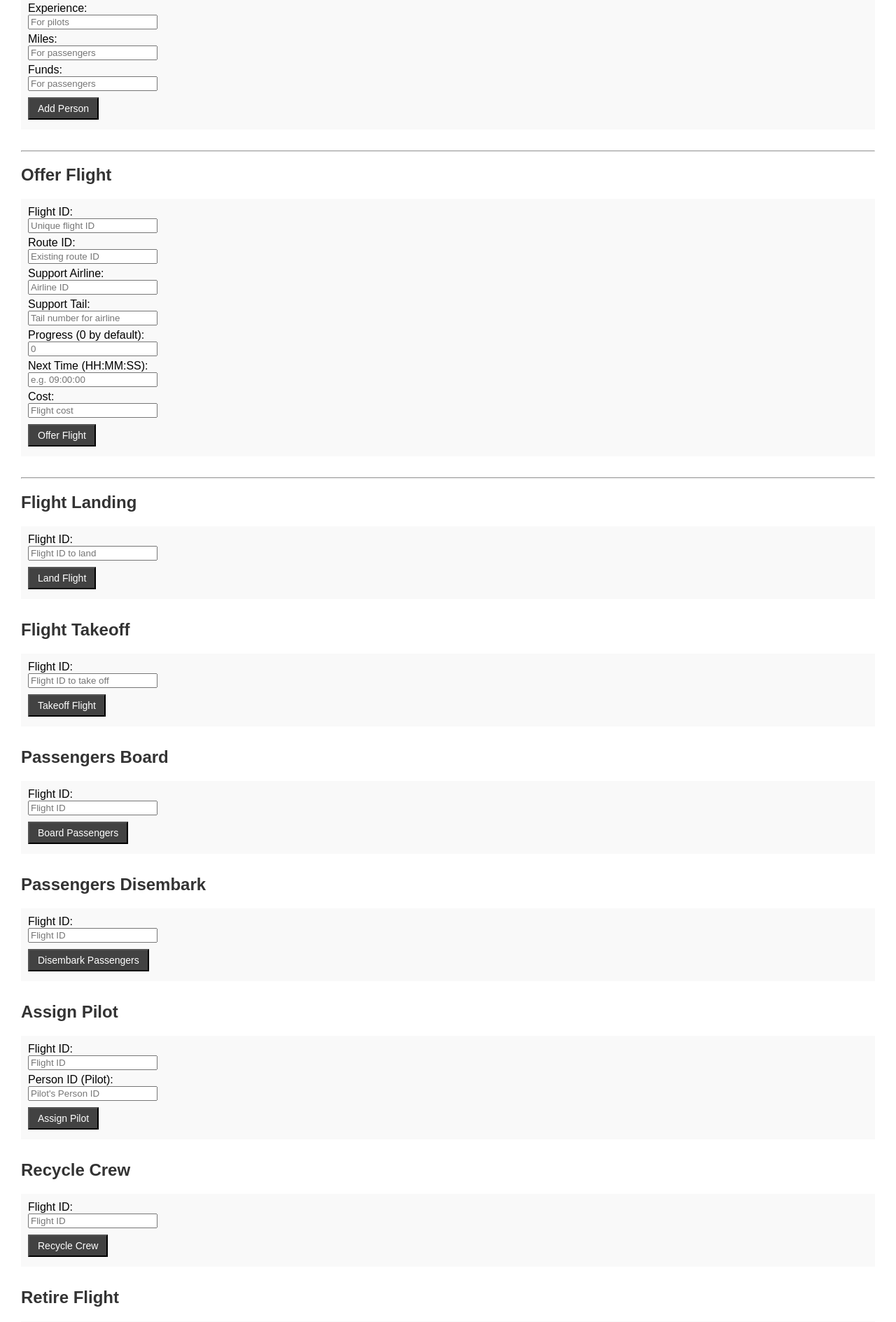
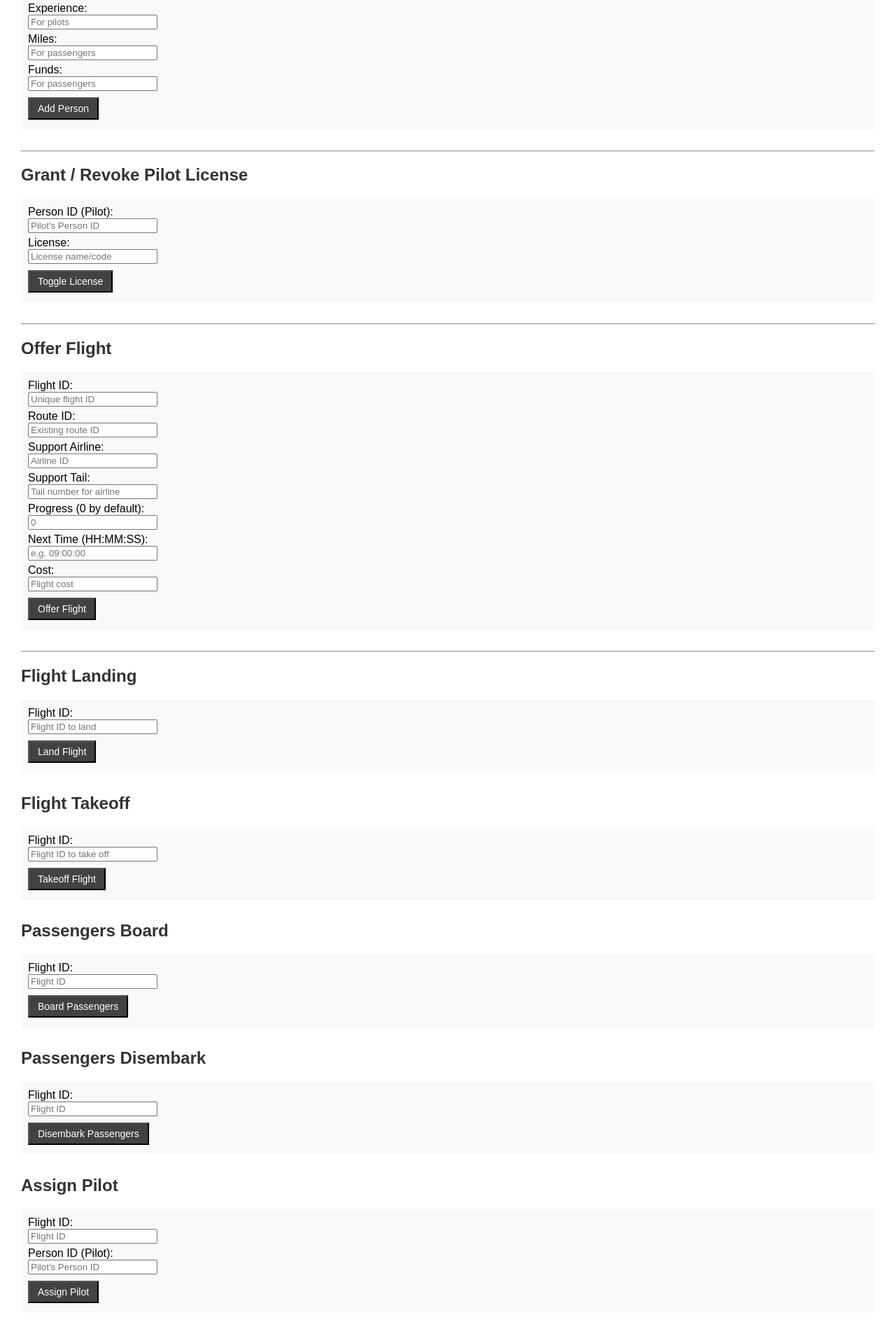
Before and after one commit to Ethan-Saddler/cs4400phase4, a Flask app: page / in a window 1280 px wide. Shown: the part 1247-3136 px from the top of the page at 70% size. Run offline with Flask 3, Linux system fonts and the light colour scheme.

Commit message:
license support

```diff
--- a/app.py
+++ b/app.py
@@ -145,6 +145,30 @@ def grant_or_revoke_pilot_license():
         cur.close()
         conn.close()
 
+    return message
+
+@app.route('/grant_or_revoke_pilot_license', methods=['POST'])
+def grant_or_revoke_pilot_license_route():
+    personID    = request.form.get('personID')
+    license_str = request.form.get('license')
+
+    conn = get_db_connection(); cur = conn.cursor()
+    try:
+        cur.callproc('grant_or_revoke_pilot_license', [personID, license_str])
+        conn.commit()
+        cur.execute(
+            "SELECT * FROM pilot_licenses WHERE personID = %s AND license = %s",
+            (personID, license_str)
+        )
+        license_rec = cur.fetchone()
+        if license_rec:
+            message = f"License '{license_str}' is now ACTIVE for person {personID}."
+        else:
+            message = f"License '{license_str}' is now INACTIVE for person {personID}."
+    except Exception as e:
+        message = f"Error calling grant_or_revoke_pilot_license: {e}"
+    finally:
+        cur.close(); conn.close()
     return message
 
 @app.route('/offer_flight', methods=['POST'])
@@ -451,5 +475,9 @@ def debug_sql():
         return "No airline found."
     return f"Airline exists: {rows}"
 
+@app.before_request
+def check_request():
+    print("Request IP:", request.remote_addr)
+
 if __name__ == '__main__':
-    app.run(debug=True)
+    app.run(host='127.0.0.1', port=5001, debug=True)
--- a/templates/index.html
+++ b/templates/index.html
@@ -48,6 +48,15 @@
     <label>Miles: <input type="number" name="miles" placeholder="For passengers"></label><br/>
     <label>Funds: <input type="number" name="funds" placeholder="For passengers"></label><br/>
     <button type="submit" class="s-button">Add Person</button>
+  </form>
+
+  <hr/>
+
+  <h2>Grant / Revoke Pilot License</h2>
+  <form action="/grant_or_revoke_pilot_license" method="POST">
+    <label>Person ID (Pilot): <input type="text" name="personID" placeholder="Pilot's Person ID"></label><br/>
+    <label>License: <input type="text" name="license" placeholder="License name/code"></label><br/>
+    <button type="submit" class="s-button">Toggle License</button>
   </form>
 
   <hr/>
```
Also changed, not shown: test.html (added).
